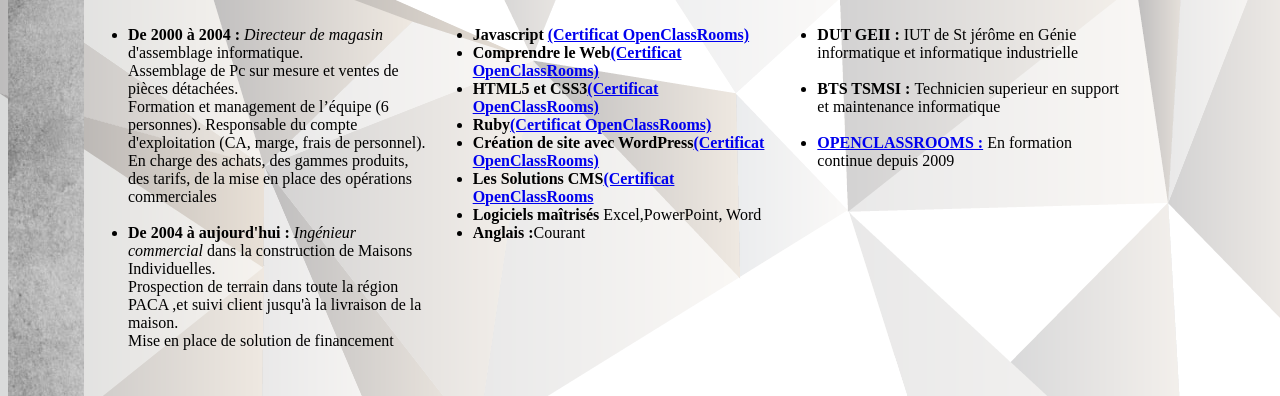
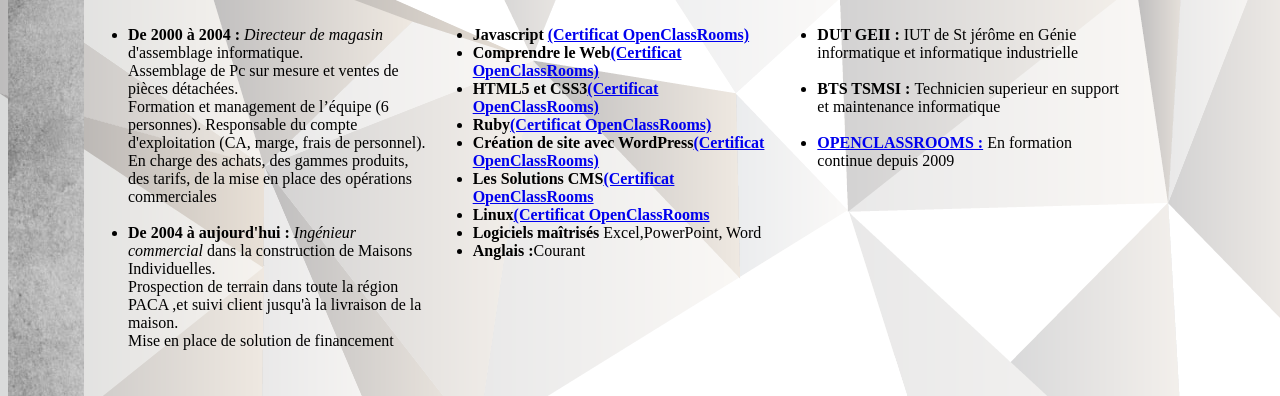
Before and after one commit to rencho13/rencho13.github.io, a plain HTML site: page index.html in a window 1280 px wide. Shown: the part 320-716 px from the top of the page. Drawn offline with nearby package versions, Linux system fonts and the light colour scheme.

Commit message:
ajout de compéténce linux

```diff
--- a/index.html
+++ b/index.html
@@ -48,6 +48,7 @@
                     	<li><strong>Ruby<a href="https://openclassrooms.com/course-certificates/8356949798">(Certificat OpenClassRooms)</a></strong></li>
                       <li><strong>Création de site avec WordPress<a href="https://openclassrooms.com/course-certificates/9294734132">(Certificat OpenClassRooms)</a></strong></li>
                       <li><strong>Les Solutions CMS<a href="https://openclassrooms.com/course-certificates/4277818022">(Certificat OpenClassRooms</a></strong></li>
+                      <li><strong>Linux<a href="https://openclassrooms.com/fr/course-certificates/3141182585">(Certificat OpenClassRooms</a></strong></li>
 
 
                     	<li><strong>Logiciels maîtrisés</strong>
```
